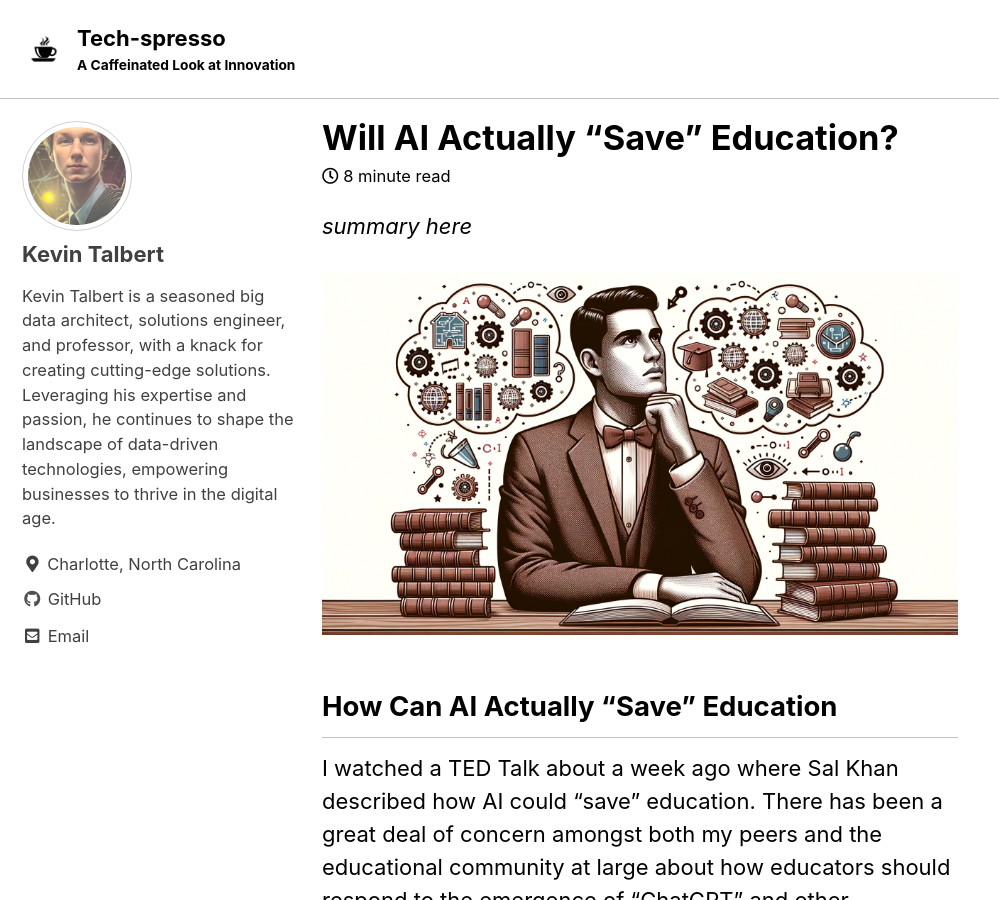
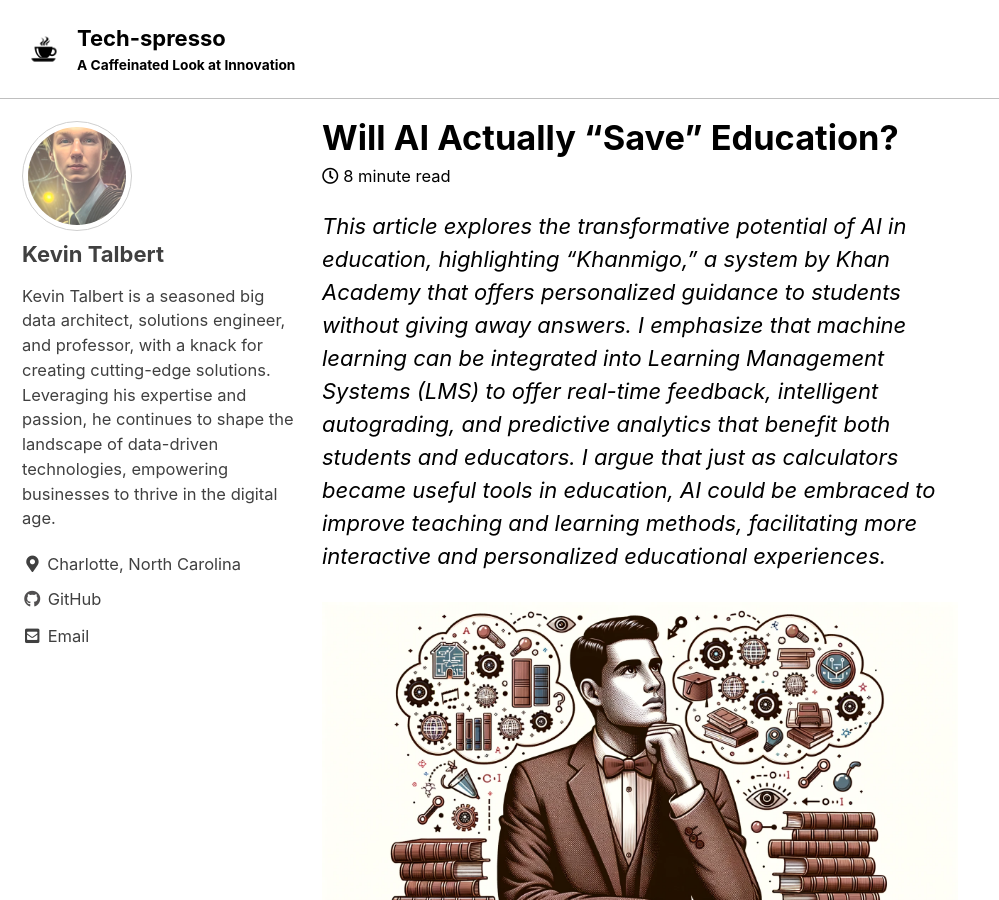
Before and after one commit to kevinbtalbert/kevinbtalbert.github.io, a Jekyll site: the page built from _posts/2023-10-13-ml-in-education.md, in a window 1280 px wide and 900 px high. Shown: the whole window, without its empty margins (0-999 px from the left). Built offline with Jekyll 4.4.1, drawn with Linux system fonts in a browser that asks for light colours; cached includes are drawn as plain includes; some of the changed text lies outside the part shown.

Commit message:
Added summarization

```diff
--- a/_posts/2023-10-13-ml-in-education.md
+++ b/_posts/2023-10-13-ml-in-education.md
@@ -8,7 +8,7 @@ categories: ml
 tags: education ml ai cloudera
 
 ---
-*summary here*
+*This article explores the transformative potential of AI in education, highlighting "Khanmigo," a system by Khan Academy that offers personalized guidance to students without giving away answers. I emphasize that machine learning can be integrated into Learning Management Systems (LMS) to offer real-time feedback, intelligent autograding, and predictive analytics that benefit both students and educators. I argue that just as calculators became useful tools in education, AI could be embraced to improve teaching and learning methods, facilitating more interactive and personalized educational experiences.*
 
 ![](/assets/posts/2023-10-13-ml-in-education/thinking-prof.webp)
 
@@ -57,4 +57,4 @@ I distinctly remember a discussion in which a college Calculus professor describ
 ## References and Other Resources
 If what I discussed sounds interesting to you, please be sure to check out the resources below and learn more.
 
-[How AI Could Save (Not Destroy) Education | Sal Khan | TED](https://www.youtube.com/watch?v=hJP5GqnTrNo)
+[How AI Could Save (Not Destroy) Education - Sal Khan - TED](https://www.youtube.com/watch?v=hJP5GqnTrNo)
```
